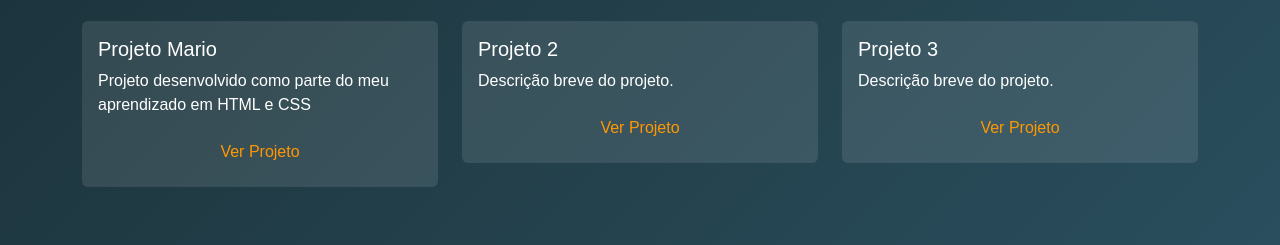
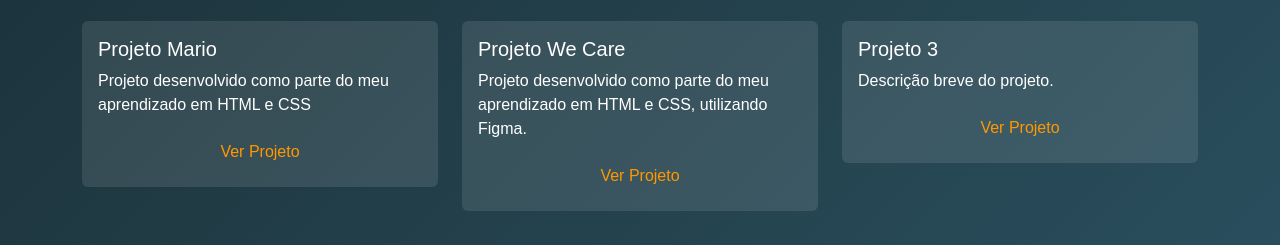
Before and after one commit to janaina-sharlene/Portifolio, a plain HTML site: page index.html in a window 1280 px wide. Shown: the part 1160-1405 px from the top of the page. Drawn offline with nearby package versions, Linux system fonts and the light colour scheme.

Commit message:
commit projeto 2

```diff
--- a/index.html
+++ b/index.html
@@ -96,9 +96,9 @@
             </div>
             <div class="col-md-4">
                 <div class="card p-3">
-                    <h5 class="card-title">Projeto 2</h5>
-                    <p class="card-text">Descrição breve do projeto.</p>
-                    <a href="#" class="btn btn-projeto2">Ver Projeto</a>
+                    <h5 class="card-title">Projeto We Care</h5>
+                    <p class="card-text">Projeto desenvolvido como parte do meu aprendizado em HTML e CSS, utilizando Figma.</p>
+                    <a href="https://janaina-sharlene.github.io/We-Care/" class="btn btn-projeto2">Ver Projeto</a>
                 </div>
             </div>
             <div class="col-md-4">
```
